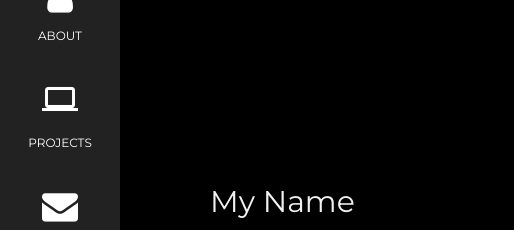
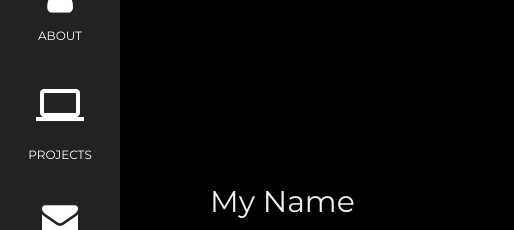
Before and after one commit to LeeBledsoe/LeeBledsoe.github.io, a plain HTML site: page index.html in a window 1280 px wide. Shown: the part 153-383 px from the top of the page, 0-514 px from the left. Drawn offline with nearby package versions, Linux system fonts and the light colour scheme.

Commit message:
editing sidebar

```diff
--- a/index.html
+++ b/index.html
@@ -34,7 +34,7 @@ body, h1,h2,h3,h4,h5,h6 {font-family: "Montserrat", sans-serif}
     <p>ABOUT</p>
   </a>
   <a href="#Projects" class="w3-bar-item w3-button w3-padding-large w3-hover-black">
-    <i class="material-icons" style="font-size:36px">computer</i>
+    <i class="material-icons" style="font-size:48px">computer</i>
     <p>PROJECTS</p>
   </a>
   <a href="#contact" class="w3-bar-item w3-button w3-padding-large w3-hover-black">
```
